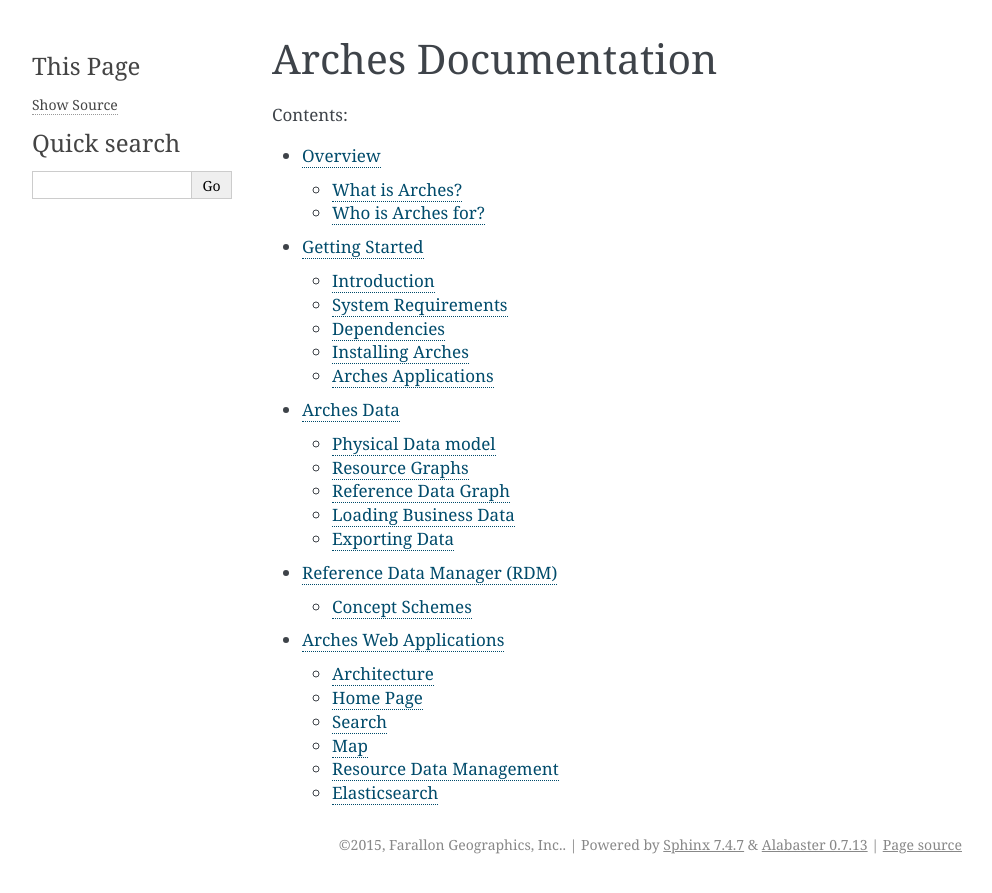
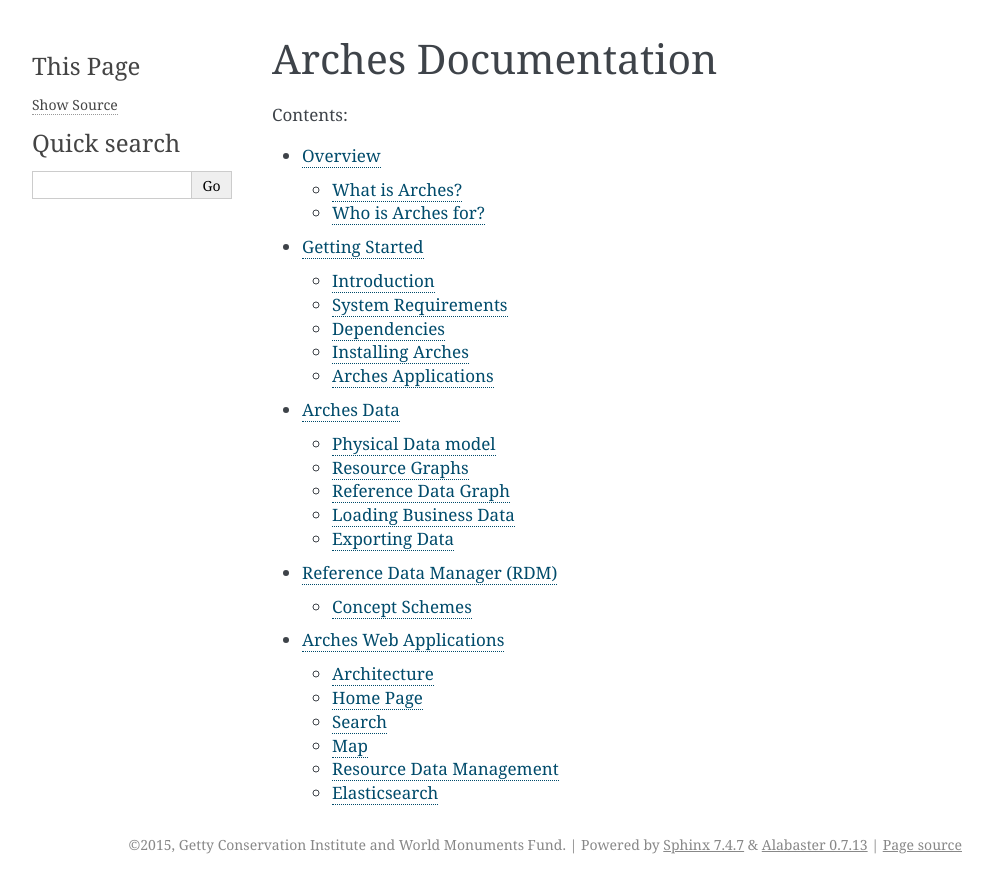
Before and after one commit to archesproject/arches-docs, a Sphinx documentation site: the page built from docs/index.txt, in a window 1280 px wide. Shown: the top 893 px of the page, without its empty margins (148-1140 px from the left). Built offline with Sphinx 7.4.7, drawn with Linux system fonts in a browser that asks for light colours.

Commit message:
updating docs copyright info; adding some plugins

```diff
--- a/docs/conf.py
+++ b/docs/conf.py
@@ -46,7 +46,7 @@
 
 # General information about the project.
 project = u'Arches'
-copyright = u'2015, Farallon Geographics, Inc.'
+copyright = u'2015, Getty Conservation Institute and World Monuments Fund'
 author = u'Farallon Geographics, Inc.'
 
 # The version info for the project you're documenting, acts as replacement for
```
